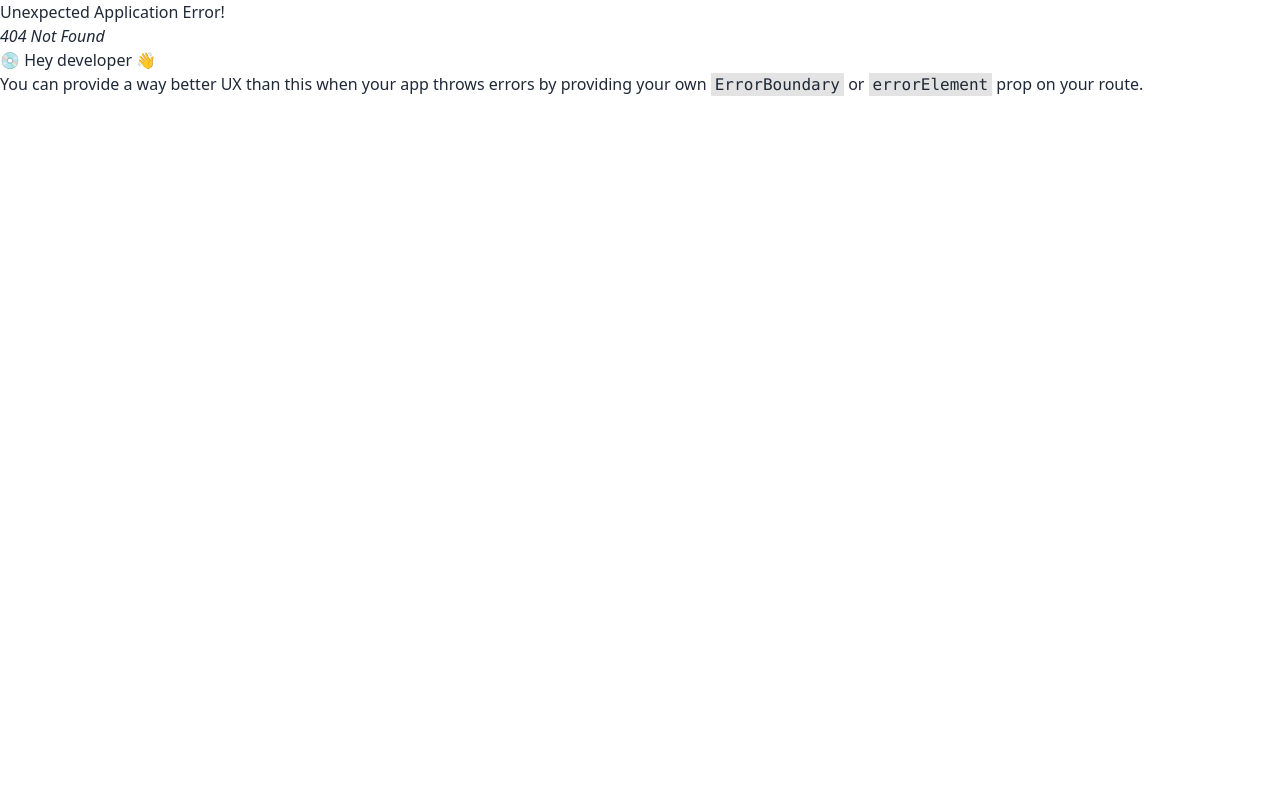
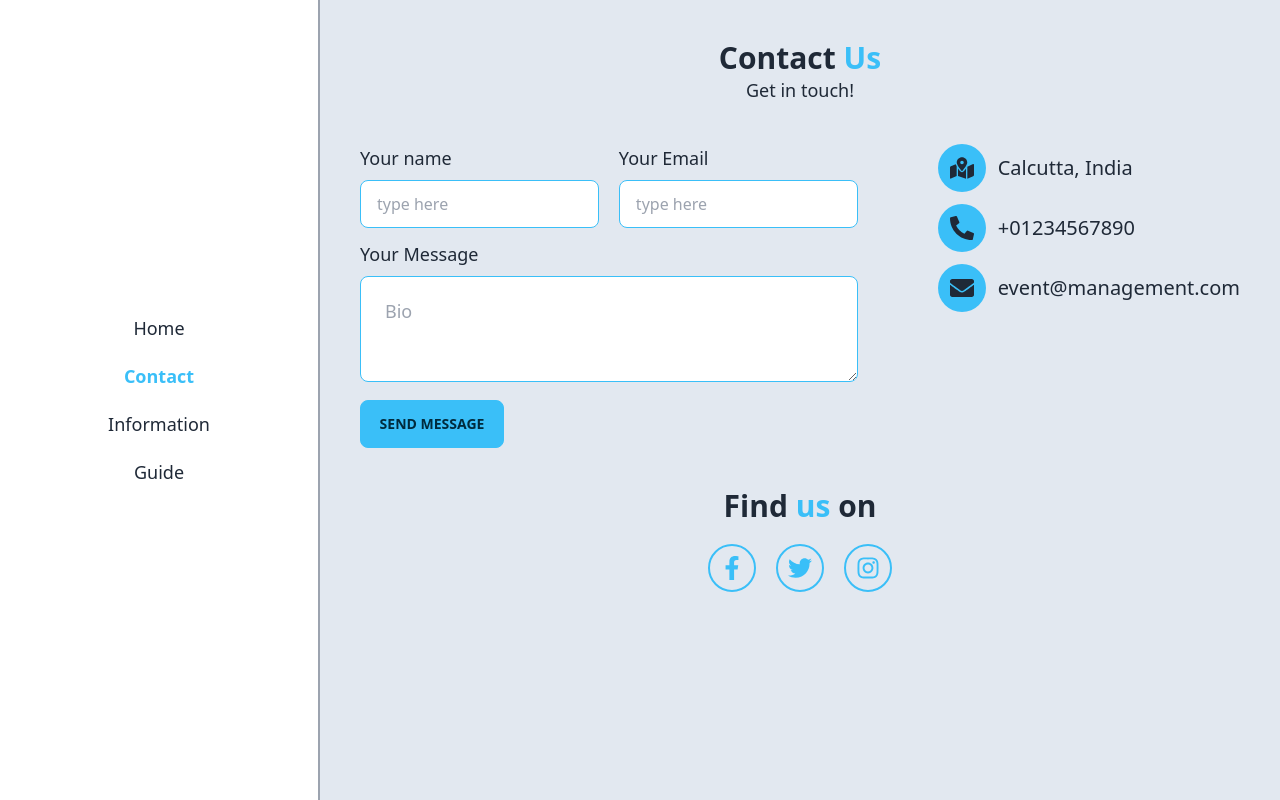
Before and after one commit to dev-maruful/event-management, a React (Vite) app: page /contact in a window 1280 px wide. Before the commit this address had no page. Built offline with nearby package versions, Linux system fonts and the light colour scheme.

Commit message:
contact page design done

```diff
--- a/package.json
+++ b/package.json
@@ -13,6 +13,7 @@
     "react": "^18.2.0",
     "react-awesome-slider": "^4.1.0",
     "react-dom": "^18.2.0",
+    "react-icons": "^4.10.1",
     "react-router-dom": "^6.13.0"
   },
   "devDependencies": {
--- a/src/components/Navbar.jsx
+++ b/src/components/Navbar.jsx
@@ -1,13 +1,34 @@
 import React from "react";
+import { NavLink } from "react-router-dom";
 
 const Navbar = () => {
   return (
     <>
       <ul className="flex flex-col items-center gap-5 text-lg font-medium">
-        <li className="cursor-pointer">Home</li>
-        <li className="cursor-pointer">Contact</li>
-        <li className="cursor-pointer">Information</li>
-        <li className="cursor-pointer">Guide</li>
+        <NavLink
+          to="/"
+          className={({ isActive }) => (isActive ? "text-info font-bold" : "")}
+        >
+          <li className="cursor-pointer">Home</li>
+        </NavLink>
+        <NavLink
+          to="/contact"
+          className={({ isActive }) => (isActive ? "text-info font-bold" : "")}
+        >
+          <li className="cursor-pointer">Contact</li>
+        </NavLink>
+        <NavLink
+          to="/information"
+          className={({ isActive }) => (isActive ? "text-info font-bold" : "")}
+        >
+          <li className="cursor-pointer">Information</li>
+        </NavLink>
+        <NavLink
+          to="/guide"
+          className={({ isActive }) => (isActive ? "text-info font-bold" : "")}
+        >
+          <li className="cursor-pointer">Guide</li>
+        </NavLink>
       </ul>
     </>
   );
--- /dev/null
+++ b/src/pages/Contact/Contact.jsx
@@ -0,0 +1,98 @@
+import React from "react";
+import {
+  FaEnvelope,
+  FaFacebookF,
+  FaInstagram,
+  FaMapMarkedAlt,
+  FaPhoneAlt,
+  FaTwitter,
+} from "react-icons/fa";
+
+const Contact = () => {
+  return (
+    <div>
+      <div className="text-center mb-10">
+        <h3 className="text-3xl font-semibold">
+          Contact <span className="text-info">Us</span>
+        </h3>
+        <p className="text-lg font-medium">Get in touch!</p>
+      </div>
+      <div className="flex gap-20 mb-10">
+        <div className="max-w-lg">
+          <div className="flex gap-5 mb-3 w-full">
+            <div className="w-full">
+              <label htmlFor="name" className="block text-lg font-medium mb-2">
+                Your name
+              </label>
+              <input
+                type="text"
+                placeholder="type here"
+                className="input input-bordered input-info w-full"
+              />
+            </div>
+            <div className="w-full">
+              <label htmlFor="name" className="block text-lg font-medium mb-2">
+                Your Email
+              </label>
+              <input
+                type="text"
+                placeholder="type here"
+                className="input input-bordered input-info w-full"
+              />
+            </div>
+          </div>
+          <div className="mb-3">
+            <label htmlFor="name" className="block text-lg font-medium mb-2">
+              Your Message
+            </label>
+            <textarea
+              className="textarea textarea-info textarea-lg w-full"
+              placeholder="Bio"
+            ></textarea>
+          </div>
+          <button className="btn btn-info w-36">send message</button>
+        </div>
+        <div>
+          <div className="flex items-center gap-3 mb-3">
+            <div className="p-3 bg-info rounded-full text-2xl">
+              <FaMapMarkedAlt></FaMapMarkedAlt>
+            </div>
+            <p className="text-xl font-medium">Calcutta, India</p>
+          </div>
+          <div className="flex items-center gap-3 mb-3">
+            <div className="p-3 bg-info rounded-full text-2xl">
+              <FaPhoneAlt></FaPhoneAlt>
+            </div>
+            <p className="text-xl font-medium">+01234567890</p>
+          </div>
+          <div className="flex items-center gap-3 mb-3">
+            <div className="p-3 bg-info rounded-full text-2xl">
+              <FaEnvelope></FaEnvelope>
+            </div>
+            <p className="text-xl font-medium">event@management.com</p>
+          </div>
+        </div>
+      </div>
+      <div className="text-center mt-auto">
+        <h3 className="text-3xl font-semibold mb-5">
+          Find <span className="text-info">us</span> on
+        </h3>
+        <div className="flex items-center justify-center">
+          <div className="flex gap-5">
+            <div className="w-12 h-12 border-2 text-info border-info rounded-full text-2xl flex items-center justify-center hover:bg-info cursor-pointer hover:text-white">
+              <FaFacebookF></FaFacebookF>
+            </div>
+            <div className="w-12 h-12 border-2 text-info border-info rounded-full text-2xl flex items-center justify-center hover:bg-info cursor-pointer hover:text-white">
+              <FaTwitter></FaTwitter>
+            </div>
+            <div className="w-12 h-12 border-2 text-info border-info rounded-full text-2xl flex items-center justify-center hover:bg-info cursor-pointer hover:text-white">
+              <FaInstagram></FaInstagram>
+            </div>
+          </div>
+        </div>
+      </div>
+    </div>
+  );
+};
+
+export default Contact;
--- a/src/routes/Routes.jsx
+++ b/src/routes/Routes.jsx
@@ -1,6 +1,7 @@
 import { createBrowserRouter } from "react-router-dom";
 import Main from "../layouts/Main";
 import Home from "../pages/Home/Home";
+import Contact from "../pages/Contact/Contact";
 
 const router = createBrowserRouter([
   {
@@ -11,6 +12,10 @@ const router = createBrowserRouter([
         path: "/",
         element: <Home></Home>,
       },
+      {
+        path: "contact",
+        element: <Contact></Contact>,
+      },
     ],
   },
 ]);
```
Also changed, not shown: 1 other file (tests, documents, lock files or other folders).
